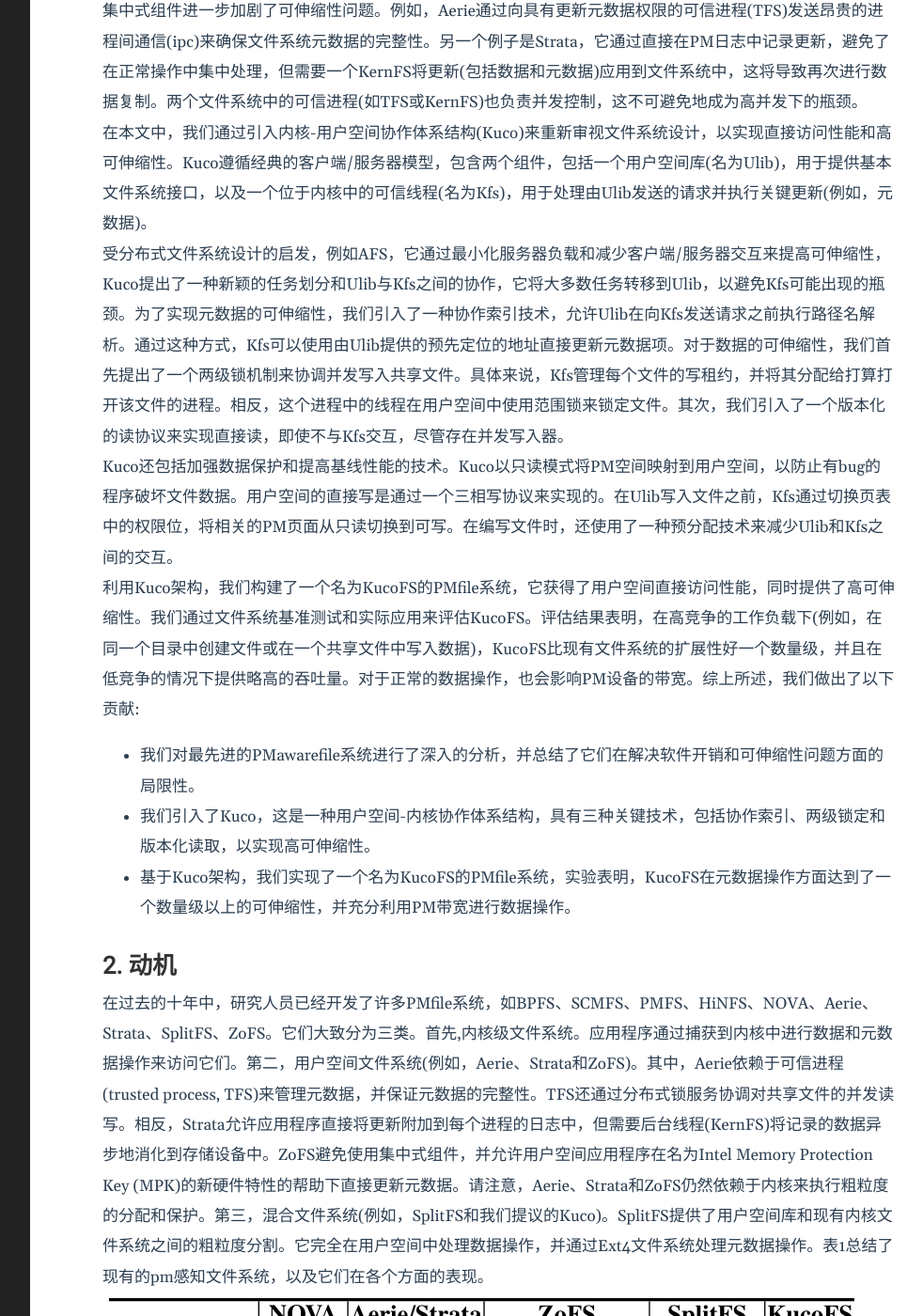
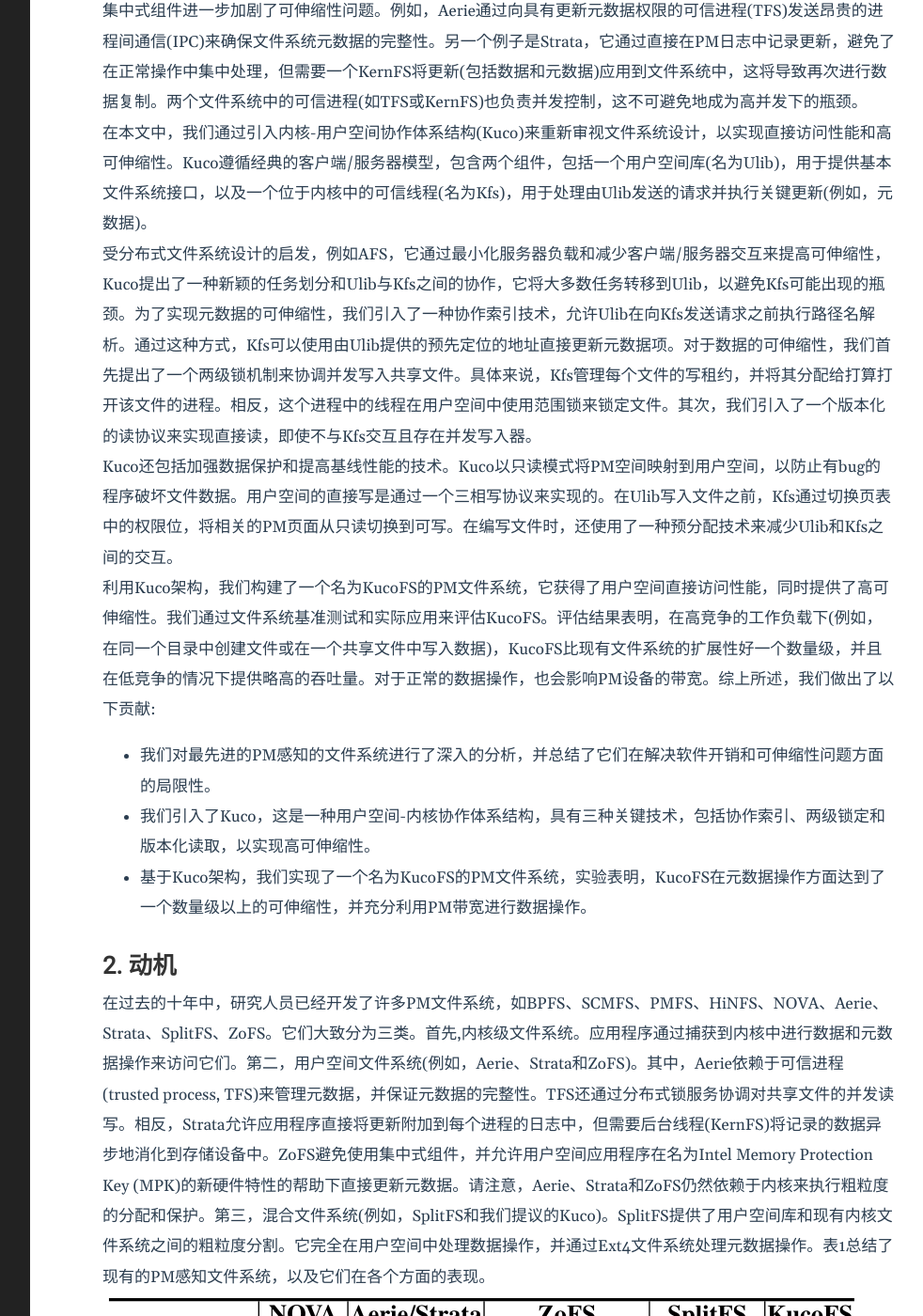
Before and after one commit to MagnetSaki/MagnetSaki.github.io, a Jekyll site: the page built from _posts/2022-01-11-KucoFS.md, in a window 1280 px wide and 1400 px high, scrolled down 794 px. Shown: the whole window at 94% size, without its empty margins (250-1232 px from the left). Built offline with Jekyll 4.4.1, drawn with Linux system fonts in a browser that asks for light colours; some of the changed text lies outside the part shown.

Commit message:
update KucoFS

```diff
--- a/_posts/2022-01-11-KucoFS.md
+++ b/_posts/2022-01-11-KucoFS.md
@@ -11,31 +11,31 @@ category: translation
 
 # 1. 引言
 
-新兴的可字节寻址持久存储器(PM)，如PCM、ReRAM和最近发布的Intel Optane DCPMM，提供接近DRAM的性能和类似于磁盘的数据持久性。这种高性能硬件增加了重新设计高效文件系统的重要性。在过去的十年里，系统社区已经提出了许多文件系统，如BPFS、PMFS和NOVA，以最小化由传统文件系统架构引起的软件开销。但是，这些pm感知的文件系统是操作系统的一部分，应用程序需要进入内核才能访问它们，其中系统调用和虚拟文件系统(VFS)仍然会产生不可忽略的开销。在这方面，最近的研究提出在用户空间中部署文件系统直接访问文件数据(即直接访问)，从而利用PM的高性能。
+新兴的可字节寻址持久存储器(PM)，如PCM、ReRAM和最近发布的Intel Optane DCPMM，提供接近DRAM的性能和类似于磁盘的数据持久性。这种高性能硬件增加了重新设计高效文件系统的重要性。在过去的十年里，系统社区已经提出了许多文件系统，如BPFS、PMFS和NOVA，以最小化由传统文件系统架构引起的软件开销。但是，这些PM感知的文件系统是操作系统的一部分，应用程序需要进入内核才能访问它们，其中系统调用和虚拟文件系统(VFS)仍然会产生不可忽略的开销。在这方面，最近的研究提出在用户空间中部署文件系统直接访问文件数据(即DAX)，从而利用PM的高性能。
 
-尽管做出了这些努力，我们发现另一个重要的性能指标——可伸缩性——仍然没有得到很好的解决，特别是当多核处理器遇上快速PM时。NOVA通过对内部数据结构进行分区和避免使用全局锁，提高了多核可伸缩性。但是，我们的评估表明，由于VFS层的存在，它仍然不能很好地伸缩。更糟糕的是，一些用户空间文件系统设计通过引入集中式组件进一步加剧了可伸缩性问题。例如，Aerie通过向具有更新元数据权限的可信进程(TFS)发送昂贵的进程间通信(ipc)来确保文件系统元数据的完整性。另一个例子是Strata，它通过直接在PM日志中记录更新，避免了在正常操作中集中处理，但需要一个KernFS将更新(包括数据和元数据)应用到文件系统中，这将导致再次进行数据复制。两个文件系统中的可信进程(如TFS或KernFS)也负责并发控制，这不可避免地成为高并发下的瓶颈。
+尽管做出了这些努力，我们发现另一个重要的性能指标——可伸缩性——仍然没有得到很好的解决，特别是当多核处理器遇上快速PM时。NOVA通过对内部数据结构进行分区和避免使用全局锁，提高了多核可伸缩性。但是，我们的评估表明，由于VFS层的存在，它仍然不能很好地伸缩。更糟糕的是，一些用户空间文件系统设计通过引入集中式组件进一步加剧了可伸缩性问题。例如，Aerie通过向具有更新元数据权限的可信进程(TFS)发送昂贵的进程间通信(IPC)来确保文件系统元数据的完整性。另一个例子是Strata，它通过直接在PM日志中记录更新，避免了在正常操作中集中处理，但需要一个KernFS将更新(包括数据和元数据)应用到文件系统中，这将导致再次进行数据复制。两个文件系统中的可信进程(如TFS或KernFS)也负责并发控制，这不可避免地成为高并发下的瓶颈。
 
 在本文中，我们通过引入内核-用户空间协作体系结构(Kuco)来重新审视文件系统设计，以实现直接访问性能和高可伸缩性。Kuco遵循经典的客户端/服务器模型，包含两个组件，包括一个用户空间库(名为Ulib)，用于提供基本文件系统接口，以及一个位于内核中的可信线程(名为Kfs)，用于处理由Ulib发送的请求并执行关键更新(例如，元数据)。
 
-受分布式文件系统设计的启发，例如AFS，它通过最小化服务器负载和减少客户端/服务器交互来提高可伸缩性，Kuco提出了一种新颖的任务划分和Ulib与Kfs之间的协作，它将大多数任务转移到Ulib，以避免Kfs可能出现的瓶颈。为了实现元数据的可伸缩性，我们引入了一种协作索引技术，允许Ulib在向Kfs发送请求之前执行路径名解析。通过这种方式，Kfs可以使用由Ulib提供的预先定位的地址直接更新元数据项。对于数据的可伸缩性，我们首先提出了一个两级锁机制来协调并发写入共享文件。具体来说，Kfs管理每个文件的写租约，并将其分配给打算打开该文件的进程。相反，这个进程中的线程在用户空间中使用范围锁来锁定文件。其次，我们引入了一个版本化的读协议来实现直接读，即使不与Kfs交互，尽管存在并发写入器。
+受分布式文件系统设计的启发，例如AFS，它通过最小化服务器负载和减少客户端/服务器交互来提高可伸缩性，Kuco提出了一种新颖的任务划分和Ulib与Kfs之间的协作，它将大多数任务转移到Ulib，以避免Kfs可能出现的瓶颈。为了实现元数据的可伸缩性，我们引入了一种协作索引技术，允许Ulib在向Kfs发送请求之前执行路径名解析。通过这种方式，Kfs可以使用由Ulib提供的预先定位的地址直接更新元数据项。对于数据的可伸缩性，我们首先提出了一个两级锁机制来协调并发写入共享文件。具体来说，Kfs管理每个文件的写租约，并将其分配给打算打开该文件的进程。相反，这个进程中的线程在用户空间中使用范围锁来锁定文件。其次，我们引入了一个版本化的读协议来实现直接读，即使不与Kfs交互且存在并发写入器。
 
 Kuco还包括加强数据保护和提高基线性能的技术。Kuco以只读模式将PM空间映射到用户空间，以防止有bug的程序破坏文件数据。用户空间的直接写是通过一个三相写协议来实现的。在Ulib写入文件之前，Kfs通过切换页表中的权限位，将相关的PM页面从只读切换到可写。在编写文件时，还使用了一种预分配技术来减少Ulib和Kfs之间的交互。
 
-利用Kuco架构，我们构建了一个名为KucoFS的PMfile系统，它获得了用户空间直接访问性能，同时提供了高可伸缩性。我们通过文件系统基准测试和实际应用来评估KucoFS。评估结果表明，在高竞争的工作负载下(例如，在同一个目录中创建文件或在一个共享文件中写入数据)，KucoFS比现有文件系统的扩展性好一个数量级，并且在低竞争的情况下提供略高的吞吐量。对于正常的数据操作，也会影响PM设备的带宽。综上所述，我们做出了以下贡献:
+利用Kuco架构，我们构建了一个名为KucoFS的PM文件系统，它获得了用户空间直接访问性能，同时提供了高可伸缩性。我们通过文件系统基准测试和实际应用来评估KucoFS。评估结果表明，在高竞争的工作负载下(例如，在同一个目录中创建文件或在一个共享文件中写入数据)，KucoFS比现有文件系统的扩展性好一个数量级，并且在低竞争的情况下提供略高的吞吐量。对于正常的数据操作，也会影响PM设备的带宽。综上所述，我们做出了以下贡献:
 
-- 我们对最先进的PMawarefile系统进行了深入的分析，并总结了它们在解决软件开销和可伸缩性问题方面的局限性。
+- 我们对最先进的PM感知的文件系统进行了深入的分析，并总结了它们在解决软件开销和可伸缩性问题方面的局限性。
 - 我们引入了Kuco，这是一种用户空间-内核协作体系结构，具有三种关键技术，包括协作索引、两级锁定和版本化读取，以实现高可伸缩性。
-- 基于Kuco架构，我们实现了一个名为KucoFS的PMfile系统，实验表明，KucoFS在元数据操作方面达到了一个数量级以上的可伸缩性，并充分利用PM带宽进行数据操作。
+- 基于Kuco架构，我们实现了一个名为KucoFS的PM文件系统，实验表明，KucoFS在元数据操作方面达到了一个数量级以上的可伸缩性，并充分利用PM带宽进行数据操作。
 
 # 2. 动机
 
-在过去的十年中，研究人员已经开发了许多PMfile系统，如BPFS、SCMFS、PMFS、HiNFS、NOVA、Aerie、Strata、SplitFS、ZoFS。它们大致分为三类。首先,内核级文件系统。应用程序通过捕获到内核中进行数据和元数据操作来访问它们。第二，用户空间文件系统(例如，Aerie、Strata和ZoFS)。其中，Aerie依赖于可信进程(trusted process, TFS)来管理元数据，并保证元数据的完整性。TFS还通过分布式锁服务协调对共享文件的并发读写。相反，Strata允许应用程序直接将更新附加到每个进程的日志中，但需要后台线程(KernFS)将记录的数据异步地消化到存储设备中。ZoFS避免使用集中式组件，并允许用户空间应用程序在名为Intel Memory Protection Key (MPK)的新硬件特性的帮助下直接更新元数据。请注意，Aerie、Strata和ZoFS仍然依赖于内核来执行粗粒度的分配和保护。第三，混合文件系统(例如，SplitFS和我们提议的Kuco)。SplitFS提供了用户空间库和现有内核文件系统之间的粗粒度分割。它完全在用户空间中处理数据操作，并通过Ext4文件系统处理元数据操作。表1总结了现有的pm感知文件系统，以及它们在各个方面的表现。
+在过去的十年中，研究人员已经开发了许多PM文件系统，如BPFS、SCMFS、PMFS、HiNFS、NOVA、Aerie、Strata、SplitFS、ZoFS。它们大致分为三类。首先,内核级文件系统。应用程序通过捕获到内核中进行数据和元数据操作来访问它们。第二，用户空间文件系统(例如，Aerie、Strata和ZoFS)。其中，Aerie依赖于可信进程(trusted process, TFS)来管理元数据，并保证元数据的完整性。TFS还通过分布式锁服务协调对共享文件的并发读写。相反，Strata允许应用程序直接将更新附加到每个进程的日志中，但需要后台线程(KernFS)将记录的数据异步地消化到存储设备中。ZoFS避免使用集中式组件，并允许用户空间应用程序在名为Intel Memory Protection Key (MPK)的新硬件特性的帮助下直接更新元数据。请注意，Aerie、Strata和ZoFS仍然依赖于内核来执行粗粒度的分配和保护。第三，混合文件系统(例如，SplitFS和我们提议的Kuco)。SplitFS提供了用户空间库和现有内核文件系统之间的粗粒度分割。它完全在用户空间中处理数据操作，并通过Ext4文件系统处理元数据操作。表1总结了现有的PM感知文件系统，以及它们在各个方面的表现。
 
 ![](/images/KucoFS/NVM-aware_file_systems.png)
 
 ![](/images/KucoFS/NOVA_overhead.png)
 
-- **多核的可伸缩性**。NOVA是一种最先进的PM内核文件系统，经过精心设计，通过引入逐核分配器和逐inode日志来提高可伸缩性。然而，VFS仍然限制了它对某些操作的可伸缩性。我们通过在Intel Optane dcpmm上部署NOVA(详细的实验设置见§5.1)，并使用多个线程在同一个目录中创建、删除或重命名文件，实验证明了这一点。如图1a所示，随着线程数量的增加，它们的吞吐量几乎没有变化，因为VFS需要获取父目录的锁。Aerie依赖于一个集中的TFS来处理元数据操作和执行并发控制。虽然Aerie通过批量修改元数据来减少与TFS的通信，但§5中的评估显示，TFS仍然不可避免地成为高并发下的瓶颈。在Strata中，KernFS需要在后台消化日志数据和元数据。如果应用程序的日志完全用完，它必须等待正在进行的摘要完成，然后才能回收日志空间。因此，消化线程的数量限制了Strata的整体可伸缩性。Aerie和Strata都通过昂贵的ipc与可信进程(TFS/KernFS)交互，这将引入额外的系统调用开销。ZoFS不需要集中式组件，因此可以实现更高的可伸缩性。然而，当处理需要从内核分配新空间的操作时(例如，create和append，参见他们论文中的图7d、7f和7g)， ZoFS仍然不能很好地扩展。我们的评估表明，SplitFS对于数据和元数据操作的伸缩性都很差，因为它1)不支持不同进程之间的共享，2)依赖于Ext4更新元数据(见图7和图9)。
+- **多核的可伸缩性**。NOVA是一种最先进的PM内核文件系统，经过精心设计，通过引入逐核分配器和逐inode日志来提高可伸缩性。然而，VFS仍然限制了它对某些操作的可伸缩性。我们通过在Intel Optane DCPMM上部署NOVA(详细的实验设置见§5.1)，并使用多个线程在同一个目录中创建、删除或重命名文件的实验证明了这一点。如图1a所示，随着线程数量的增加，它们的吞吐量几乎没有变化，因为VFS需要获取父目录的锁。Aerie依赖于一个集中的TFS来处理元数据操作和执行并发控制。虽然Aerie通过批量修改元数据来减少与TFS的通信，但§5中的评估显示，TFS仍然不可避免地成为高并发下的瓶颈。在Strata中，KernFS需要在后台消化日志数据和元数据。如果应用程序的日志完全用完，它必须等待正在进行的摘要完成，然后才能回收日志空间。因此，消化线程的数量限制了Strata的整体可伸缩性。Aerie和Strata都通过昂贵的IPC与可信进程(TFS/KernFS)交互，这将引入额外的系统调用开销。ZoFS不需要集中式组件，因此可以实现更高的可伸缩性。然而，当处理需要从内核分配新空间的操作时(例如，create和append，参见他们论文中的图7d、7f和7g)， ZoFS仍然不能很好地扩展。我们的评估表明，SplitFS对于数据和元数据操作的伸缩性都很差，因为它1)不支持不同进程之间的共享，2)依赖于Ext4更新元数据(见图7和图9)。
 - **软件开销**。在内核中放置文件系统会面临两种类型的软件开销，即系统调用和VFS开销。我们仍然通过分析NOVA来研究这种开销，在NOVA中我们收集了常见文件系统操作的延迟分解。每个操作都用一个线程在100万个文件或目录上执行。我们从图1b中得到两个观察结果。首先，系统调用占用总执行时间的21%(例如stat和open)。另外，在一个进程进入内核后，操作系统可能会安排其他任务，然后将控制权返回给原来的进程。因此，系统调用为对延迟敏感的应用程序带来了额外的不确定性。其次，Linux内核文件系统是通过覆盖VFS函数来实现的，而VFS会导致不可忽视的开销。虽然最近的PM文件系统使用直接访问(DAX)绕过VFS中的页面缓存，但我们发现对于NOVA来说，仍有34%的时间花在VFS层上。ZoFS在用户空间部署文件系统，以避免陷入内核;然而，它仍然会带来额外的软件开销。ZoFS允许用户空间应用程序直接更新元数据，这可能导致正常程序在访问被恶意攻击者破坏的元数据时被终止。为了实现优雅的错误返回，ZoFS在每次系统调用开始时调用sigsetjump指令，这将导致额外的延迟(约200 ns)。SplitFS需要一个内核文件系统来处理元数据操作，所以它仍然会带来内核开销。
 - **其他问题**。首先，使用不当的指针可能导致写入错误的位置并损坏数据，这被称为偏离写入。Strata向用户空间应用程序公开每个进程的操作日志和DRAM缓存(包括元数据和数据)。Aerie和SplitFS映射文件系统映像的子集到用户空间。因此，偶然的写操作很容易破坏这些区域的数据，而且这种破坏在NVM中是永久的，即使是在重新引导之后。其次，Aerie、Strata和SplitFS通过延迟新写入数据到其他进程的可见性来提高性能，直到发出fsync，迫使应用程序做出相应的调整。第三，ZoFS严重依赖于MPK机制，如果应用程序也需要使用MPK，它们可能会竞争有限的MPK资源。
 
```
